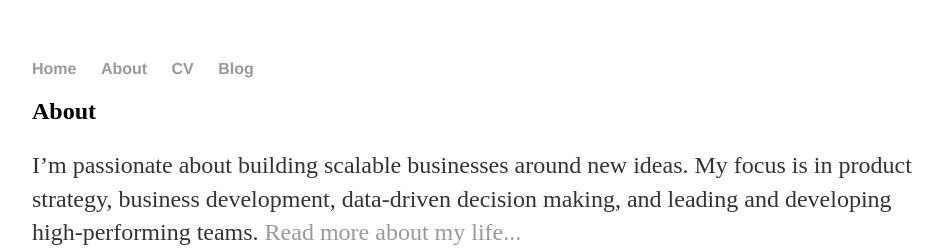
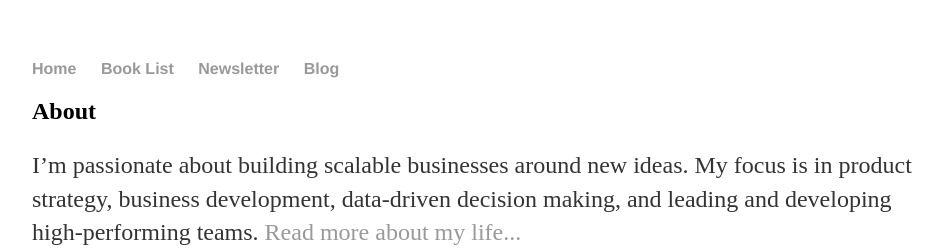
Before and after one commit to nmemodi/natemodi.github.io, a Jekyll site: the page built from about/index.html, in a window 1280 px wide. Shown: the top 252 px of the page, without its empty margins (160-1103 px from the left). Built offline with Jekyll 4.4.1, drawn with Linux system fonts in a browser that asks for light colours.

Commit message:
Update default.html

```diff
--- a/_layouts/default.html
+++ b/_layouts/default.html
@@ -9,8 +9,8 @@
 			<nav>
 	    		<ul>
 	        		<li><a href="/">Home</a></li>
-		        	<li><a href="/about">About</a></li>
-	        		<li><a href="/cv">CV</a></li>
+		        	<li><a href="/about">Book List</a></li>
+	        		<li><a href="/cv">Newsletter</a></li>
 	        		<li><a href="/blog">Blog</a></li>
 	    		</ul>
 			</nav>
```
